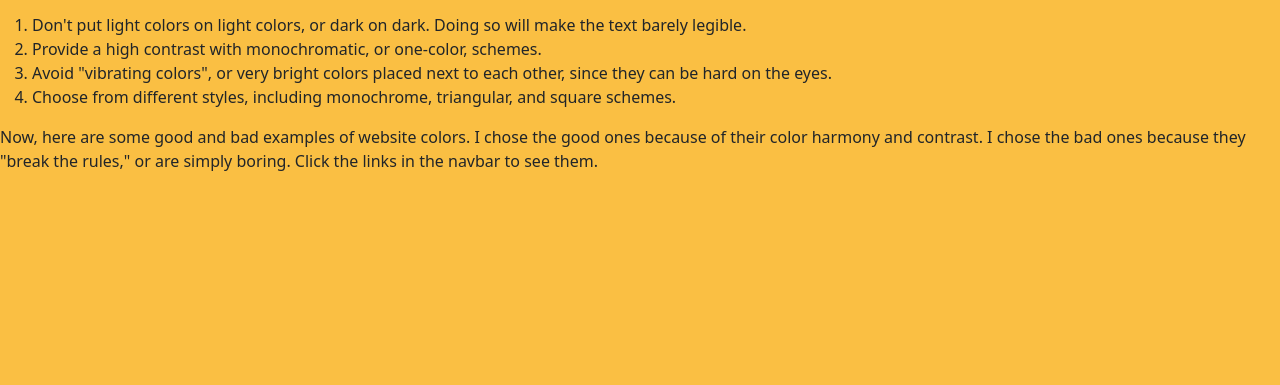
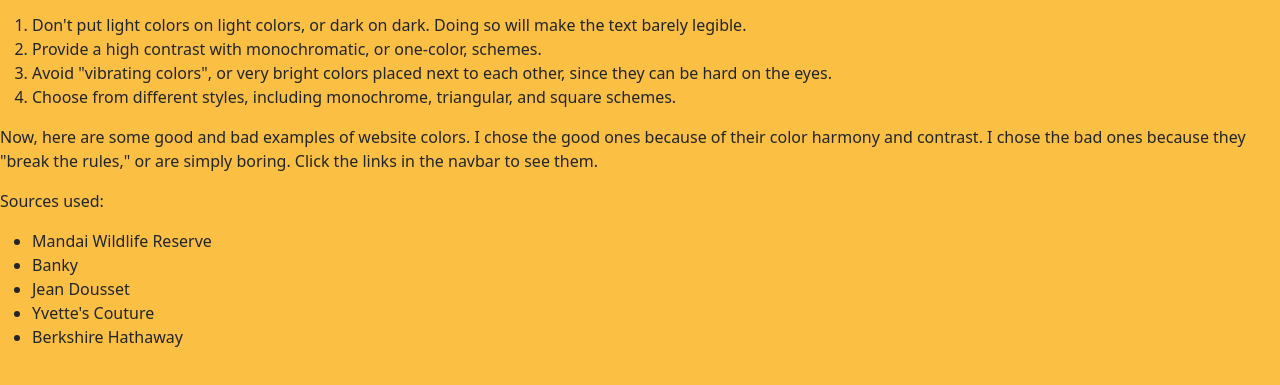
Before and after one commit to Lily726197/Design-Research-Project, a plain HTML site: page index.html in a window 1280 px wide. Shown: the part 163-548 px from the top of the page. Drawn offline with nearby package versions, Linux system fonts and the light colour scheme.

Commit message:
homepage

```diff
--- a/index.html
+++ b/index.html
@@ -37,5 +37,14 @@
             contrast. I chose the bad ones because they "break the rules," or are simply boring. Click the links in the navbar to
             see them.
         </p>
+        <p>Sources used:
+            <ul>
+                <li>Mandai Wildlife Reserve</li>
+                <li>Banky</li>
+                <li>Jean Dousset</li>
+                <li>Yvette's Couture</li>
+                <li>Berkshire Hathaway</li>
+            </ul>
+        </p>
     </body>
 </html>
```
